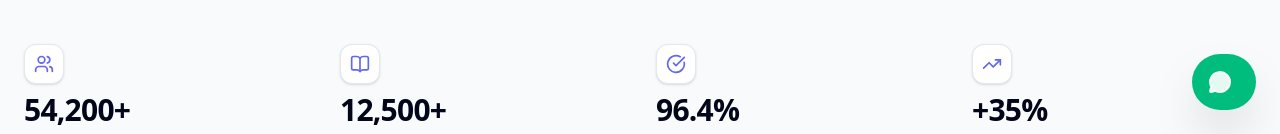
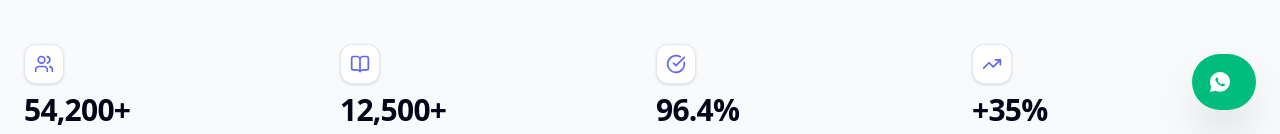
Before and after one commit to dhent593/kelasmateri, a Next.js app: page / in a window 1280 px wide. Shown: the part 666-800 px from the top of the page. Built offline with nearby package versions, Linux system fonts and the light colour scheme; no server answers.

Commit message:
update favicon + update ikon wa

```diff
--- a/src/app/page.tsx
+++ b/src/app/page.tsx
@@ -387,8 +387,10 @@ export default function LandingPage() {
         className="fixed bottom-6 right-6 z-40 bg-emerald-500 hover:bg-emerald-600 text-white p-4 rounded-full shadow-2xl hover:scale-105 transition-all flex items-center justify-center gap-2 group cursor-pointer"
         title="Hubungi Admin"
       >
-        <MessageCircle className="w-6 h-6 fill-current text-white/90" />
-        <span className="max-w-0 overflow-hidden group-hover:max-w-xs transition-all duration-300 ease-out whitespace-nowrap text-sm font-bold">
+        <svg className="w-6 h-6 fill-current text-white" viewBox="0 0 24 24">
+          <path d="M12.004 2C6.48 2 2 6.48 2 12.004c0 1.73.44 3.36 1.21 4.79L2 22l5.37-1.3c1.37.74 2.93 1.17 4.63 1.17 5.52 0 10-4.48 10-10S17.52 2 12.004 2zM16.8 15.3c-.2.5-.9.9-1.4 1-1 .2-2.2-.2-3.6-1-1.7-.9-3-2.6-3.8-4-.4-.5-.6-1.1-.6-1.7 0-1.1.6-1.6.8-1.9.2-.2.4-.3.6-.3h.4c.2 0 .4.1.5.4l.7 1.6c.1.2.1.4 0 .5l-.5.6c-.1.2-.2.4-.1.6.4.7.9 1.4 1.5 2 .6.5 1.2.9 1.9 1.2.2.1.4.1.6-.1l.5-.6c.2-.2.4-.2.6-.1l1.7.8c.3.1.4.3.4.5s0 .9-.3 1.2z" />
+        </svg>
+        <span className="max-w-0 overflow-hidden group-hover:max-w-xs transition-all duration-700 ease-in-out whitespace-nowrap text-sm font-bold">
           Hubungi Admin
         </span>
       </a>
--- a/src/app/user/page.tsx
+++ b/src/app/user/page.tsx
@@ -369,7 +369,9 @@ export default function UserDashboard() {
                   rel="noopener noreferrer"
                   className="w-full sm:w-auto px-4 py-2.5 bg-emerald-600 hover:bg-emerald-700 text-white font-bold rounded-xl shrink-0 transition-colors flex items-center justify-center gap-1.5 shadow-md shadow-emerald-600/10 cursor-pointer"
                 >
-                  <MessageCircle className="w-4 h-4 fill-current" />
+                  <svg className="w-4 h-4 fill-current text-white" viewBox="0 0 24 24">
+                    <path d="M12.004 2C6.48 2 2 6.48 2 12.004c0 1.73.44 3.36 1.21 4.79L2 22l5.37-1.3c1.37.74 2.93 1.17 4.63 1.17 5.52 0 10-4.48 10-10S17.52 2 12.004 2zM16.8 15.3c-.2.5-.9.9-1.4 1-1 .2-2.2-.2-3.6-1-1.7-.9-3-2.6-3.8-4-.4-.5-.6-1.1-.6-1.7 0-1.1.6-1.6.8-1.9.2-.2.4-.3.6-.3h.4c.2 0 .4.1.5.4l.7 1.6c.1.2.1.4 0 .5l-.5.6c-.1.2-.2.4-.1.6.4.7.9 1.4 1.5 2 .6.5 1.2.9 1.9 1.2.2.1.4.1.6-.1l.5-.6c.2-.2.4-.2.6-.1l1.7.8c.3.1.4.3.4.5s0 .9-.3 1.2z" />
+                  </svg>
                   <span>Hubungi Admin</span>
                 </a>
               </div>
@@ -660,8 +662,10 @@ export default function UserDashboard() {
         className="fixed bottom-6 right-6 z-40 bg-emerald-500 hover:bg-emerald-600 text-white p-4 rounded-full shadow-2xl hover:scale-105 transition-all flex items-center justify-center gap-2 group cursor-pointer"
         title="Hubungi Admin"
       >
-        <MessageCircle className="w-6 h-6 fill-current text-white/90" />
-        <span className="max-w-0 overflow-hidden group-hover:max-w-xs transition-all duration-300 ease-out whitespace-nowrap text-sm font-bold">
+        <svg className="w-6 h-6 fill-current text-white" viewBox="0 0 24 24">
+          <path d="M12.004 2C6.48 2 2 6.48 2 12.004c0 1.73.44 3.36 1.21 4.79L2 22l5.37-1.3c1.37.74 2.93 1.17 4.63 1.17 5.52 0 10-4.48 10-10S17.52 2 12.004 2zM16.8 15.3c-.2.5-.9.9-1.4 1-1 .2-2.2-.2-3.6-1-1.7-.9-3-2.6-3.8-4-.4-.5-.6-1.1-.6-1.7 0-1.1.6-1.6.8-1.9.2-.2.4-.3.6-.3h.4c.2 0 .4.1.5.4l.7 1.6c.1.2.1.4 0 .5l-.5.6c-.1.2-.2.4-.1.6.4.7.9 1.4 1.5 2 .6.5 1.2.9 1.9 1.2.2.1.4.1.6-.1l.5-.6c.2-.2.4-.2.6-.1l1.7.8c.3.1.4.3.4.5s0 .9-.3 1.2z" />
+        </svg>
+        <span className="max-w-0 overflow-hidden group-hover:max-w-xs transition-all duration-700 ease-in-out whitespace-nowrap text-sm font-bold">
           Hubungi Admin
         </span>
       </a>
```
Also changed, not shown: src/app/icon.png.
